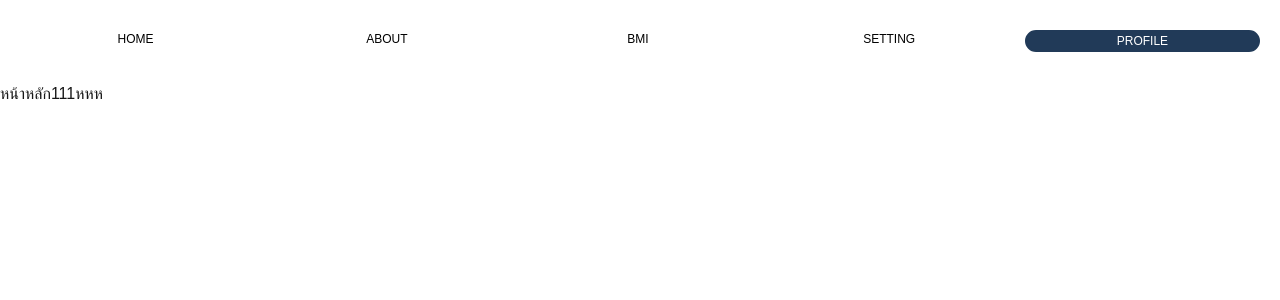
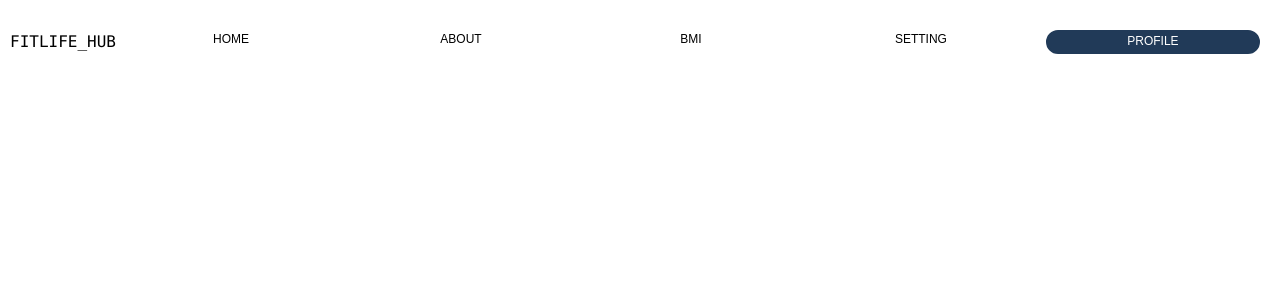
Before and after one commit to Sylveeeeee/fitlife-hub, a Next.js app: page / in a window 1280 px wide. Shown: the top 300 px of the page. Built offline with nearby package versions, Linux system fonts and the light colour scheme.

Commit message:
Navbar 2

```diff
--- a/app/(website)/layout.tsx
+++ b/app/(website)/layout.tsx
@@ -6,12 +6,13 @@ export default function WebsiteLayout({
 }) {
     return (
       <>
-      <div className="w-full h-[90] bg-[transparent] ">
-        <div className="Home text-black py-[30px] w-auto pl-[600] pr-[10px] text-[12px] px-[10px] flex justify-start ... ">
-          <div className = "flex-[0.2] mx-[10] py-[10]  text-center hover:bg-[#0c6478] hover:text-white rounded-[40px] mx-[10px]">HOME</div>
-          <div className = "flex-[0.2] py-[10] text-center hover:bg-[#0c6478] hover:text-white rounded-[40px] mx-[10px]">ABOUT</div>
-          <div className = "flex-[0.2] py-[10] text-center hover:bg-[#0c6478] hover:text-white rounded-[40px] mx-[10px]">BMI</div>
-          <div className = "flex-[0.2] py-[10] text-center hover:bg-[#0c6478] hover:text-white rounded-[40px] mx-[10px] ">SETTING</div>
+      <div className="w-full h-[auto] bg-[transparent] ">
+        <div className=" text-black py-[30px] w-auto pr-[10px] text-[12px] px-[10px] flex justify-start ... ">
+        <div className = "py-[10] text-left pr-[500] ml-[100] text-[16px] font-mono">FITLIFE_HUB</div>
+          <div className = "flex-[0.2] py-[10] text-center hover:bg-[#213A58] hover:text-white rounded-[40px] mx-[10px]">HOME</div>
+          <div className = "flex-[0.2] py-[10] text-center hover:bg-[#213A58] hover:text-white rounded-[40px] mx-[10px]">ABOUT</div>
+          <div className = "flex-[0.2] py-[10] text-center hover:bg-[#213A58] hover:text-white rounded-[40px] mx-[10px]">BMI</div>
+          <div className = "flex-[0.2] py-[10] text-center hover:bg-[#213A58] hover:text-white rounded-[40px] mx-[10px] ">SETTING</div>
           <div className = "flex-[0.2] py-[10] bg-[#213A58] text-white  text-center rounded-[40px] mx-[10px] hover:text-[#213A58] hover:bg-[#ffffff] hover:rounded-[40px] hover:border-solid border-2 border-[#213A58] ...">PROFILE</div>
 
         </div>
--- a/app/(website)/page.tsx
+++ b/app/(website)/page.tsx
@@ -4,7 +4,7 @@ export default function Home() {
       <body className="bg-[#ffffff]">
       </body>
       <div>
-        <h1>หน้าหลัก111หหห</h1>
+
       </div>
       </>
     );
```
